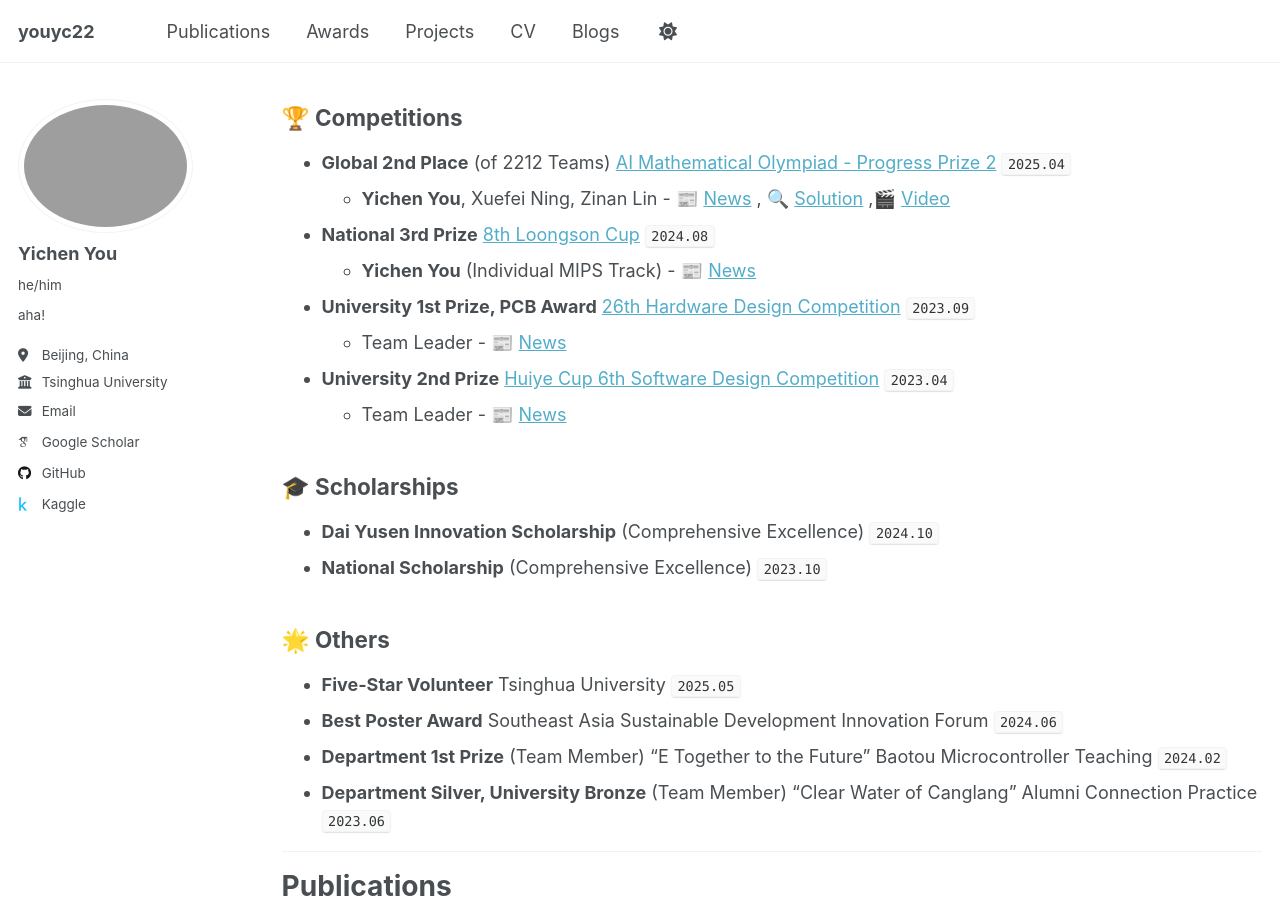
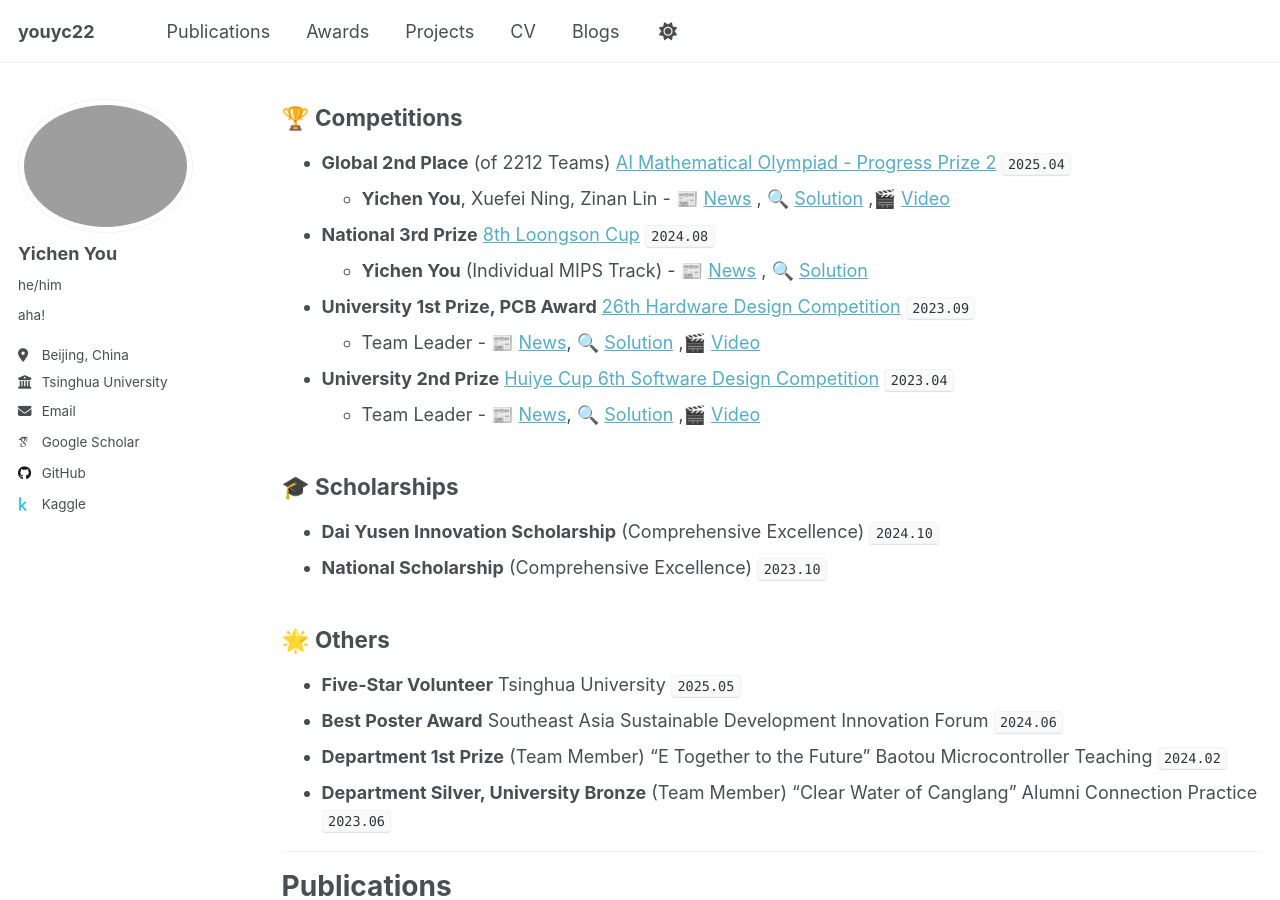
Before and after one commit to youyc22/youyc22.github.io.backup, a Jekyll site: the page built from _pages/about.md, in a window 1280 px wide and 900 px high, scrolled down 436 px. Built offline with Jekyll 4.4.1, drawn with Linux system fonts in a browser that asks for light colours; some web fonts are replaced; comment, search, counter and statistics services are not loaded.

Commit message:
[minor]: modify

```diff
--- a/_config.yml
+++ b/_config.yml
@@ -33,7 +33,7 @@ author:
 
   # Academic websites
   arxiv            : # URL - Update with the correct link to your profile
-  googlescholar    : "https://scholar.google.com/citations?user=Hzg5gXYAAAAJ&hl=en&authuser=2"
+  googlescholar    : "https://scholar.google.com/citations?user=Hzg5gXYAAAAJ"
   impactstory      : # URL
   # orcid            : # URL - Update with the correct link to your profile
   semantic         : # URL
--- a/_pages/about.md
+++ b/_pages/about.md
@@ -27,12 +27,12 @@ Selected Awards/Honors
 ## 🏆 Competitions
 * **Global 2nd Place** (of 2212 Teams) [AI Mathematical Olympiad - Progress Prize 2](https://www.kaggle.com/c/ai-mathematical-olympiad-progress-prize-2/leaderboard) `2025.04`
   - **Yichen You**, Xuefei Ning, Zinan Lin - 📰 [News](https://www.ee.tsinghua.edu.cn/info/1076/4772.htm) , 🔍 [Solution](https://github.com/imagination-research/aimo2) ,🎬 [Video](https://youtu.be/i9GCGeSGPmo?si=X8dlcrRqPib1gGt5)
-* **National 3rd Prize** [8th Loongson Cup](https://github.com/youyc22/NSCSCC-2024) `2024.08`
-  - **Yichen You** (Individual MIPS Track) - 📰 [News](https://mp.weixin.qq.com/s/WrGF93INFiRkWq-QFNN5Fw)
-* **University 1st Prize, PCB Award** [26th Hardware Design Competition](https://github.com/youyc22/Multifunctional) `2023.09`
-  - Team Leader - 📰 [News](https://mp.weixin.qq.com/s/8QOI3A0y5AwDCjiJlUPlKg)
-* **University 2nd Prize** [Huiye Cup 6th Software Design Competition](https://github.com/youyc22/EESDC6-2048-Advanced-Version) `2023.04`
-  - Team Leader - 📰 [News](https://mp.weixin.qq.com/s/otvZaQZ0x-VxUVQKZWPpxg)
+* **National 3rd Prize** [8th Loongson Cup](https://www.nscscc.com/) `2024.08`
+  - **Yichen You** (Individual MIPS Track) - 📰 [News](https://mp.weixin.qq.com/s/WrGF93INFiRkWq-QFNN5Fw) , 🔍 [Solution](https://github.com/youyc22/NSCSCC-2024)
+* **University 1st Prize, PCB Award** [26th Hardware Design Competition](https://mp.weixin.qq.com/s/sGaKqbqfhVIYqpzRzAASdw) `2023.09`
+  - Team Leader - 📰 [News](https://mp.weixin.qq.com/s/8QOI3A0y5AwDCjiJlUPlKg), 🔍 [Solution](https://github.com/youyc22/Multifunctional) ,🎬 [Video](https://www.bilibili.com/video/BV15vhNeVEf2)
+* **University 2nd Prize** [Huiye Cup 6th Software Design Competition](https://mp.weixin.qq.com/s/_gQZdZIz5j2EvVivP1SXBw) `2023.04`
+  - Team Leader - 📰 [News](https://mp.weixin.qq.com/s/otvZaQZ0x-VxUVQKZWPpxg), 🔍 [Solution](https://github.com/youyc22/EESDC6-2048-Advanced-Version) ,🎬 [Video](https://www.bilibili.com/video/BV15k4y1a79S)
 
 ## 🎓 Scholarships
 * **Dai Yusen Innovation Scholarship** (Comprehensive Excellence) `2024.10`
```
